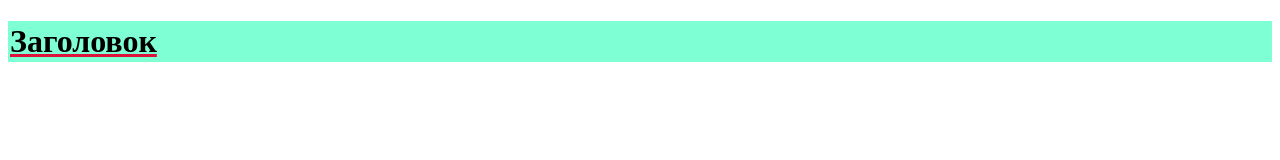
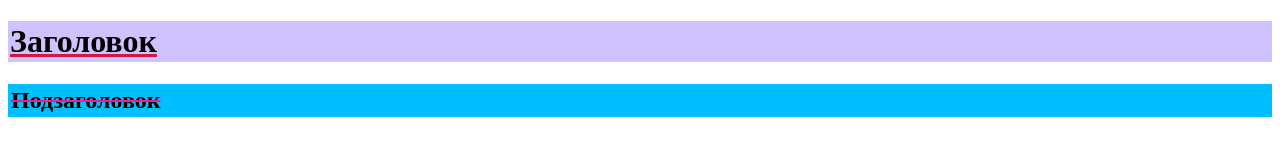
Before and after one commit to Refrkehl/my-first-project, a plain HTML site: page index.html in a window 1280 px wide. Drawn offline with Linux system fonts and the light colour scheme.

Commit message:
added second header

```diff
--- a/index.html
+++ b/index.html
@@ -8,6 +8,7 @@
 <body>
     <header>
         <h1 class="our">Заголовок</h1>
+         <h2 class="our-2">Подзаголовок</h2>
     </header>
 </body>
 </html>
--- a/styles.css
+++ b/styles.css
@@ -1,6 +1,12 @@
 .our {
     padding: 2px;
-    background-color: aquamarine;
+    background-color: rgba(155, 127, 255, 0.473);
     text-decoration: underline;
     text-decoration-color: crimson;
 }
+.our-2 {
+    padding: 3px;
+    background-color: deepskyblue;
+    text-decoration: line-through;
+    text-decoration-color:deeppink;
+}
```
